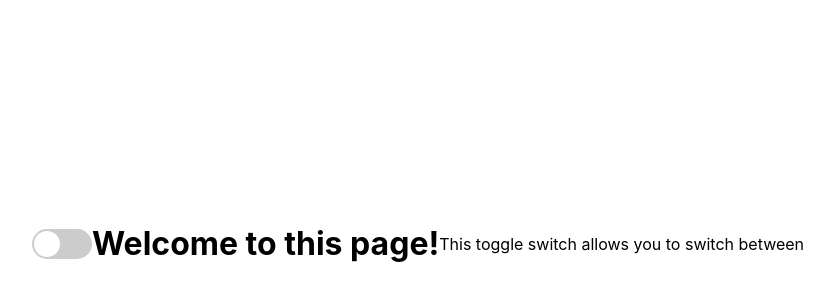
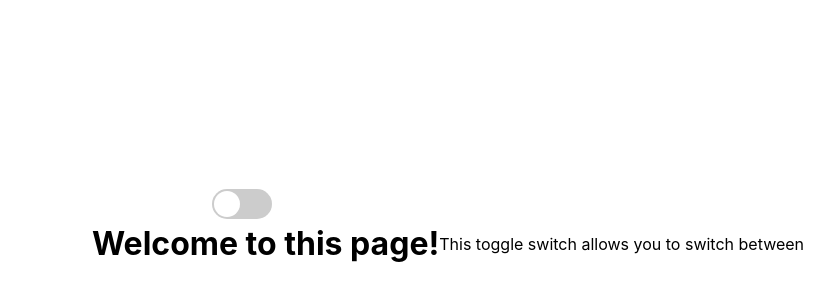
Before and after one commit to Eshhaa11/light-dark-mode-toggle, a React (Create React App) app: page / in a window 1280 px wide. Shown: the part 56-356 px from the top of the page, without its empty margins (222-1056 px from the left). Built offline with nearby package versions, Linux system fonts and the light colour scheme.

Commit message:
added css

```diff
--- a/src/Components/Toggle.css
+++ b/src/Components/Toggle.css
@@ -13,6 +13,8 @@
     background-color: #ccc;
     border-radius: 30px;
     position: relative;
+    top: -40px;
+    left: 180px;
     cursor: pointer;
 
   }
```
